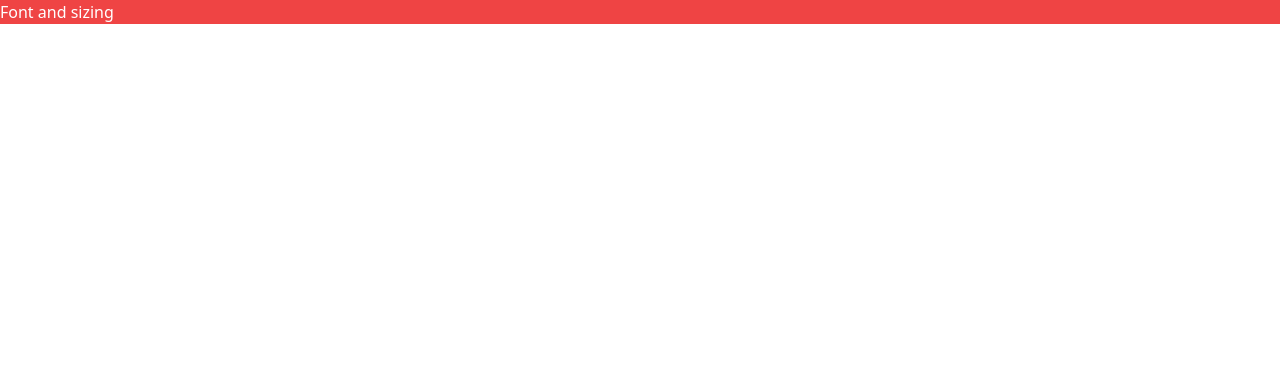
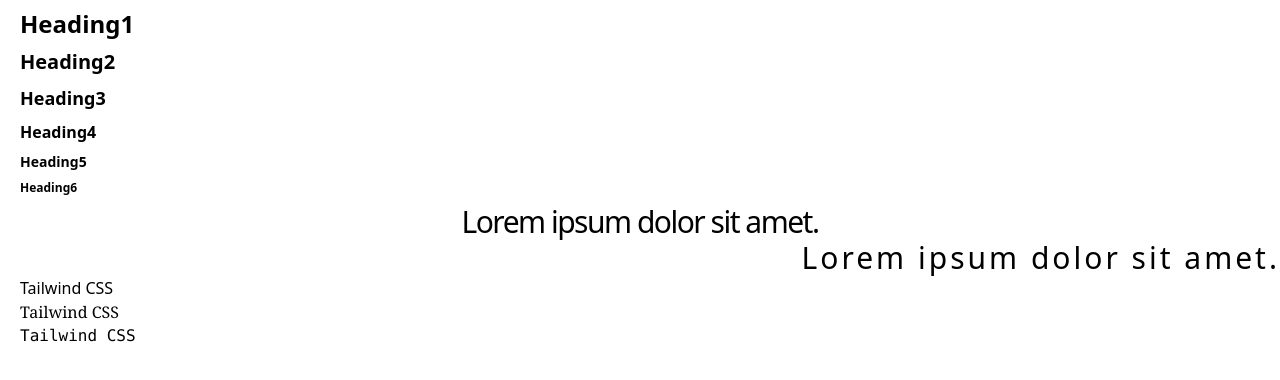
Before and after one commit to sailathakakumanu/tailwind-css-tutorials, a website built with Vite: page font-and-sizing/index.html in a window 1280 px wide. Built offline with nearby package versions, Linux system fonts and the light colour scheme.

Commit message:
Start with basic styling of font and size

```diff
--- a/font-and-sizing/index.html
+++ b/font-and-sizing/index.html
@@ -4,11 +4,20 @@
     <meta charset="UTF-8">
     <meta name="viewport" content="width=device-width, initial-scale=1.0">
     <title>Font and Sizing</title>
-    <link href="index.css" rel="stylesheet">
+    <link href="style.css" rel="stylesheet">
 </head>
 <body>
-    <div class="bg-red-500 text-white">
-        <h1>Font and sizing</h1>
-    </div>
+    <h1 class="mx-5 my-2 text-2xl font-bold">Heading1</h1>
+    <h2 class="mx-5 my-2 text-xl font-bold">Heading2</h2>
+    <h3 class="mx-5 my-2 text-lg font-bold">Heading3</h3>
+    <h4 class="mx-5 my-2 text-base font-bold">Heading4</h4>
+    <h5 class="mx-5 my-2 text-sm font-bold">Heading5</h5>
+    <h6 class="mx-5 my-2 text-xs font-bold">Heading6</h6>
+<!-- Tailwind CSS does not apply default browser styles to headings; you need to customize them manually. -->
+ <div class="text-center text-3xl tracking-tighter">Lorem ipsum dolor sit amet.</div>
+ <div class="text-right text-3xl tracking-widest">Lorem ipsum dolor sit amet.</div>
+    <div class="mx-5 font-sans">Tailwind CSS</div>
+    <div class="mx-5 font-serif">Tailwind CSS</div>
+    <div class="mx-5 font-mono">Tailwind CSS</div>
 </body>
 </html>
```
Also changed, not shown: font-and-sizing/style.css (renamed from font-and-sizing/index.css).
